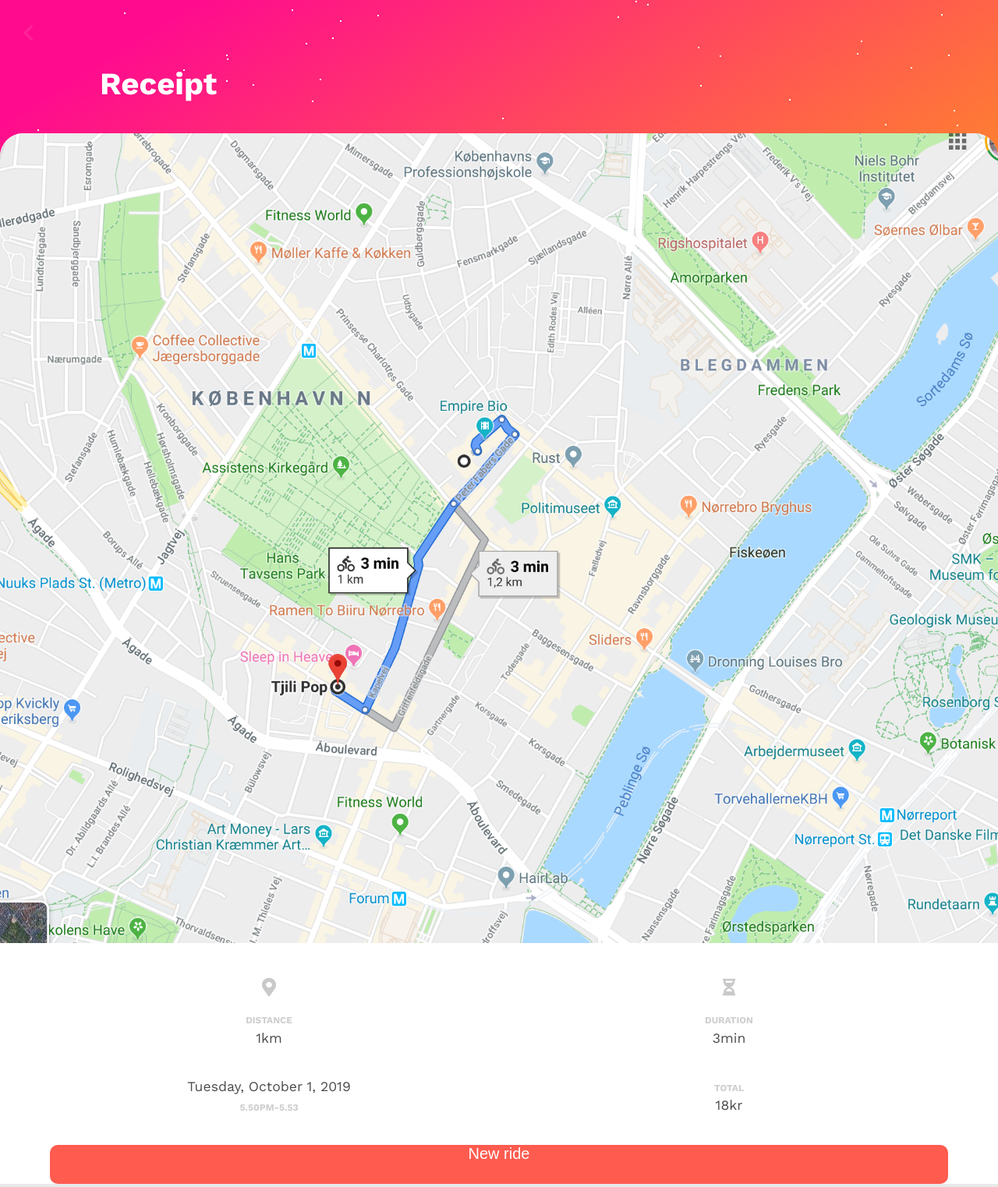
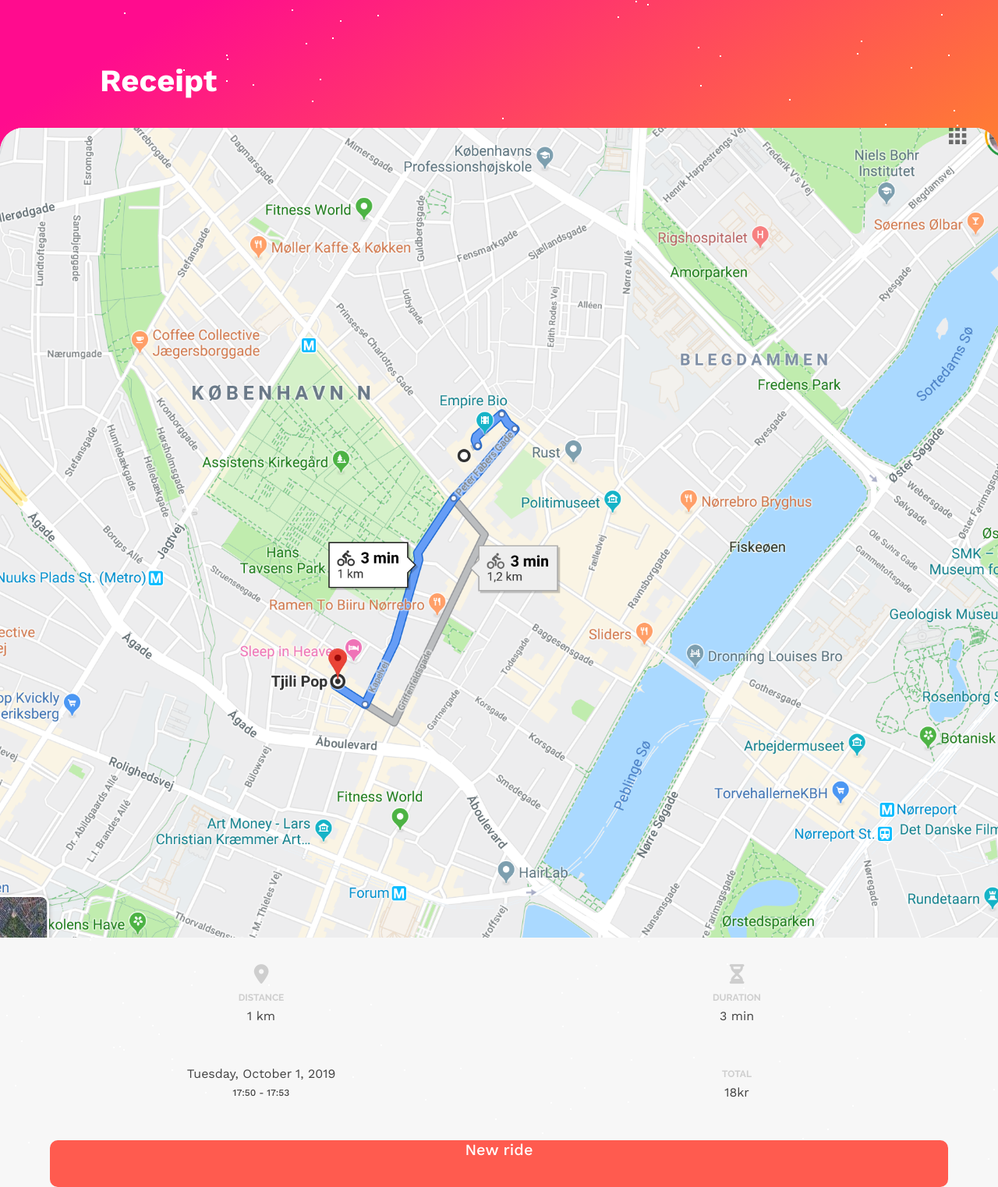
Before and after one commit to mari4w04/renty, a PHP site: page /confirmation.php in a window 1280 px wide. Shown: the whole page at 78% size. Run offline with PHP 8.4, Linux system fonts and the light colour scheme; some libraries are stand-ins or nearby versions.

Commit message:
final changes

```diff
--- a/ad-dashboard.php
+++ b/ad-dashboard.php
@@ -24,7 +24,11 @@
     <meta name="viewport" content="width=device-width, initial-scale=1.0">
     <meta http-equiv="X-UA-Compatible" content="ie=edge">
     <title>Document</title>
+    <link rel="stylesheet" href="css/app.css">
     <link rel="stylesheet" href="css/style.css">
+    <link rel="stylesheet" href="css/background.css">
+    <link rel="stylesheet" href="css/white-theme.css">
+    <link rel="stylesheet" href="css/overall-style.css">
 </head>
 <body class="ad-dashboard">
 
@@ -73,7 +77,7 @@
 
 
     <div>
-        <button id="add-bike">Add bike</button>
+        <button id="add-bike"><i class="fas fa-plus"></i>Add bike</button>
     </div>
     <div class="bike-container">
 
--- a/confirmation.php
+++ b/confirmation.php
@@ -8,15 +8,16 @@
     <link rel="stylesheet" href="css/style.css">
     <link rel="stylesheet" href="css/background.css">
     <link rel="stylesheet" href="css/white-theme.css">
+    <link rel="stylesheet" href="css/overall-style.css">
     <title>Renty</title>
 </head>
-<body>
+<body class="confirmation-page">
 <div class="page">
 <div id='stars'></div>
 <div id='stars2'></div>
 <div id='stars3'></div>
 <nav>
-<a href="#"><img src="images/back-white.png" alt=""></a>
+<!-- <a href="#"><img src="images/back-white.png" alt=""></a> -->
     </nav>
 
     <h1>Receipt</h1>
@@ -26,26 +27,26 @@
 <div class="confirmation-section">
 <!-- km ridden -->
     <div>
-        <img src="images/pin.png" alt="">
+        <i class="fas fa-map-marker-alt"></i>
         <h6>Distance</h6>
-        <h4>1km</h4>
+        <p>1 km</p>
     </div>
 <!-- time ride -->
 
 <div>
-<img src="images/stop-watch.png" alt="">
+<i class="fas fa-hourglass-half"></i>
 <h6>Duration</h6>
-<h4>3min</h4>
+<p>3 min</p>
 </div>
 <!-- date, start time finish time -->
-<div>
-<h4>Tuesday, October 1, 2019</h4>
-<h6>5.50pm-5.53</h6>
+<div class="time-box">
+<p>Tuesday, October 1, 2019</p>
+<h6>17:50 - 17:53</h6>
 </div>
 <!-- total price -->
 <div class="confirmation-price">
     <h6>total</h6>
-<h4>18kr</h4>
+<p>18kr</p>
 </div>
 
 </div>
@@ -56,6 +57,7 @@
     <script src="https://ajax.googleapis.com/ajax/libs/jquery/3.3.1/jquery.min.js"></script>
     <script src="https://unpkg.com/sweetalert/dist/sweetalert.min.js"></script>
     <script src="js/vote.js"></script>
+    <script src="https://kit.fontawesome.com/22eaa1461b.js" crossorigin="anonymous"></script>
 
     </body>
 </html>
--- a/css/overall-style.css
+++ b/css/overall-style.css
@@ -246,6 +249,48 @@
     -moz-user-select: none;
     -ms-user-select: none;
     user-select: none;
+    height: 25px;
+    display: flex;
+  }
+  .checkbox-label-text{
+      margin-top:5px;
+  }
+  .insurance{
+    display: flex;
+    justify-content: center;
+  }
+  .fa-map-marker-alt, .fa-hourglass-half{
+      color: #cecece;
+      font-size: 25px;
+  }
+  .confirmation-page p{
+      color: #424242;
+      font-family: 'Work Sans', sans-serif;
+      margin-top: 7px;
+  }
+  .time-box h6{
+    font-family: 'Work Sans', sans-serif;
+    color: #424242;
+    font-weight: 500;
+    margin-top: 0;
+  }
+  #password, #confirmPassword{
+    margin-bottom: 30px !important;
+    height: 40px !important;
+    border-style: none;
+    border-bottom: #c9c9c9 1px solid;
+    height: 50px;
+    margin-bottom: 10px;
+    padding: 0 0 0 10px;
+  }
+  #mapPage{
+    overflow: hidden;
+  }
+  .time-box p{
+    margin-bottom: 8px;
+  }
+  .content-confirmation{
+    height: 90vh;
   }
 
   /* Hide the browser's default checkbox */
--- a/css/style.css
+++ b/css/style.css
@@ -381,7 +381,7 @@
 }
 
 .delete-bike {
-  background: #ff0c8e !important;
+  background: #ff5b4f !important;
   width: auto;
   padding: 8px 11px;
   border-radius: 2px;
@@ -436,7 +436,7 @@
   display: grid;
   grid-template-columns: 1fr 1fr;
   text-align: center;
-  padding: 0px 50px;
+  padding: 0px 30px;
   margin-top: 20px;
 }
 
--- a/login.php
+++ b/login.php
@@ -18,7 +18,7 @@
 <div id='stars2'></div>
 <div id='stars3'></div>
 <nav>
-        <a href="scan"><img src="images/back-white.png" alt=""></a>
+        <a href="map"><img src="images/back-white.png" alt=""></a>
     </nav>
     <!-- <div><img class="logo" src="images/logo.png" alt=""></div> -->
 
--- a/payment.php
+++ b/payment.php
@@ -17,11 +17,11 @@
 <div id='stars2'></div>
 <div id='stars3'></div>
     <nav>
-        <a href="scan"><img src="images/back-white.png" alt=""></a>
+        <a href="login"><img src="images/back-white.png" alt=""></a>
     </nav>
 
 
-    <div class="login-page-wrapper">
+    <div class="login-page-wrapper payment-wrapper">
     <h1 class="payment-h1">Just ride</h1>
     <p class="payment-p">Just ride and pay at the end. <br/>
 The longer you ride the cheaper it gets.</p>
@@ -56,7 +56,7 @@
                 <h5 class="red-h5">Rates</h5>
                 <p class="rate-info">10 kr. unlock + 2.50 kr./min<span class="align-right" id="chosenCarPrice"></span></p>
                 <p class="insurance">
-                <label class="container-checkbox insurance" >I would like to have insurance for 25 kr.
+                <label class="container-checkbox insurance" > <span class='checkbox-label-text'>I want insurance for 25 kr.</span>
                 <input type="checkbox" checked="checked">
                 <span class="checkmark"></span>
                 </p>
--- a/ride-start.php
+++ b/ride-start.php
@@ -17,7 +17,7 @@
 <div id='stars2'></div>
 <div id='stars3'></div>
 <nav>
-        <img src="images/back-white.png" alt="">
+        <a href="scan"><img src="images/back-white.png" alt=""></a>
     </nav>
 <div class="main-container">
     <h1 class="padding-top-bottom-40">Have a safe ride!</h1>
--- a/signup.php
+++ b/signup.php
@@ -18,7 +18,7 @@
 <div id='stars2'></div>
 <div id='stars3'></div>
 <nav>
-        <a href="scan"><img src="images/back-white.png" alt=""></a>
+        <a href="login"><img src="images/back-white.png" alt=""></a>
         <a href="map"></a>
     </nav>
 
@@ -37,7 +37,6 @@
                 <h6>Confirm Password</h6>
                 <input name="confirmPassword" id="confirmPassword" type="password" value="">
                 <button class="frmButton">Sign up</button>
-                <a class="form-link" href="login">Login</a>
             </form>
         </div>
     </div>
```
Also changed, not shown: other parts of css/overall-style.css (+49 -2 lines), bikes.json (+1 -7 lines).
